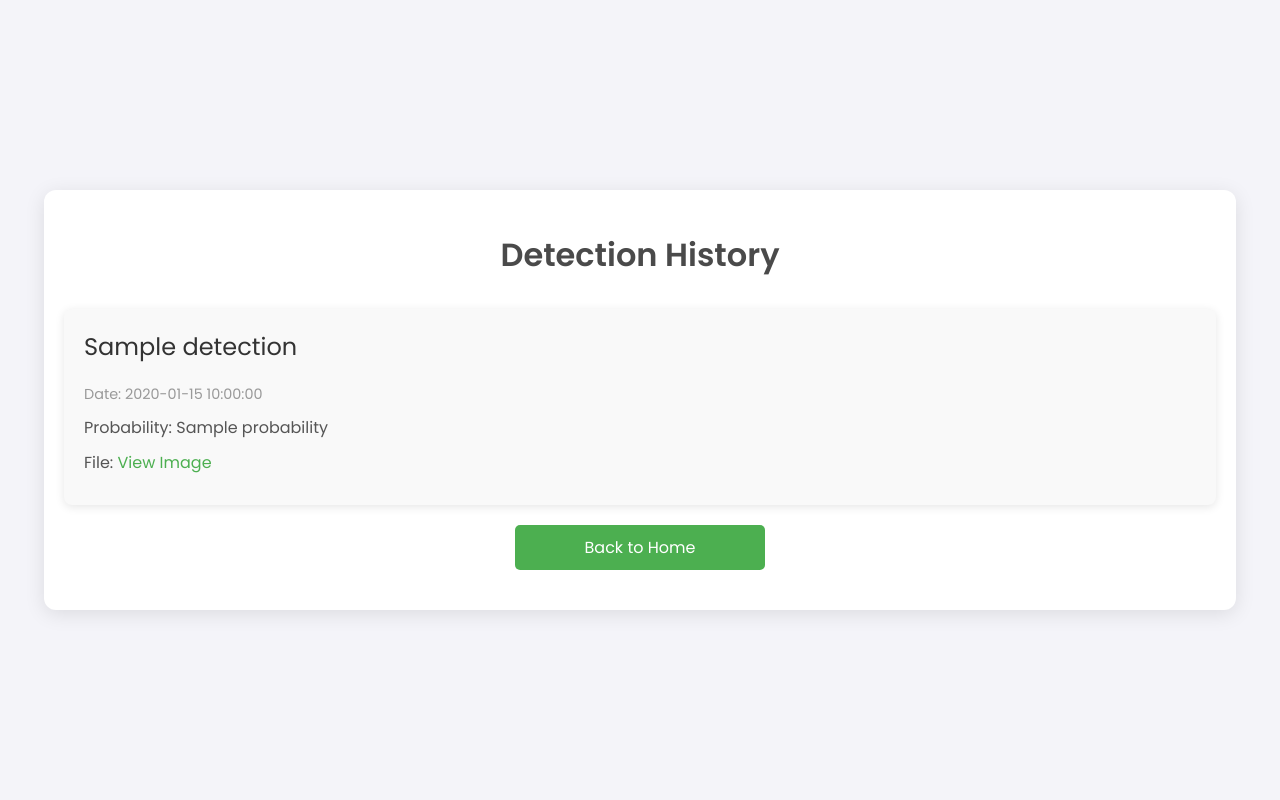
After one commit to sincanmaulanaa/tomato-leaf-disease-detection, a Flask app: template templates/history.html in a window 1280 px wide. The commit adds this page. Run offline with Flask 3, Linux system fonts and the light colour scheme; the template is opened without the code that fills it: most values are stand-ins (such as "Sample title", 1, 10 or a date in 2020); parts of the project's set-up code (start-up, migrations or seed data) failed here and were passed over.

Commit message:
Implement history of diseases detection

```diff
--- a/app.py
+++ b/app.py
@@ -4,6 +4,7 @@ from detection import predict
 import os
 import bcrypt
 from functools import wraps
+from datetime import datetime
 
 app = Flask(__name__)
 app.config['UPLOAD_FOLDER'] = 'uploads'
@@ -12,6 +13,7 @@ app.secret_key = 'tomatos'  # Replace with your secret key
 # Connect to MongoDB
 db = client['tomato']  # Replace with your database name
 users_collection = db['users']  # Replace with your collection name
+detections_collection = db['detections']  # New collection for storing detections
 
 @app.route('/')
 def home():
@@ -90,7 +92,23 @@ def upload_file():
         file_path = os.path.join(app.config['UPLOAD_FOLDER'], file.filename)
         file.save(file_path)
         disease_name, probability = predict(file_path)
+
+        # Store detection result in the database
+        detections_collection.insert_one({
+            'username': session['username'],
+            'file_path': file_path,
+            'disease_name': disease_name,
+            'probability': probability,
+            'date': datetime.now()
+        })
+
         return render_template('result.html', disease_name=disease_name, probability=probability)
+
+@app.route('/history')
+@login_required
+def history():
+    user_detections = detections_collection.find({'username': session['username']})
+    return render_template('history.html', detections=user_detections)
 
 if __name__ == '__main__':
     if not os.path.exists(app.config['UPLOAD_FOLDER']):
--- /dev/null
+++ b/templates/history.html
@@ -0,0 +1,111 @@
+<!DOCTYPE html>
+<html lang="en">
+  <head>
+    <meta charset="UTF-8" />
+    <meta name="viewport" content="width=device-width, initial-scale=1.0" />
+    <title>History Page</title>
+    <link
+      href="https://fonts.googleapis.com/css2?family=Poppins:wght@300;400;600&display=swap"
+      rel="stylesheet"
+    />
+    <style>
+      body {
+        font-family: 'Poppins', sans-serif;
+        margin: 0;
+        padding: 0;
+        background-color: #f4f4f9;
+        color: #333;
+        display: flex;
+        justify-content: center;
+        align-items: center;
+        min-height: 100vh;
+      }
+      .container {
+        width: 90%;
+        max-width: 1200px;
+        margin: 20px;
+        padding: 20px;
+        background-color: #fff;
+        border-radius: 12px;
+        box-shadow: 0 4px 20px rgba(0, 0, 0, 0.1);
+      }
+      h1 {
+        text-align: center;
+        margin-bottom: 30px;
+        font-weight: 600;
+        color: #4a4a4a;
+      }
+      .history-card {
+        background-color: #f9f9f9;
+        border-radius: 8px;
+        box-shadow: 0 2px 10px rgba(0, 0, 0, 0.1);
+        margin-bottom: 20px;
+        padding: 20px;
+        transition: transform 0.3s, box-shadow 0.3s;
+      }
+      .history-card:hover {
+        transform: translateY(-5px);
+        box-shadow: 0 4px 20px rgba(0, 0, 0, 0.2);
+      }
+      .history-card h2 {
+        margin-top: 0;
+        font-weight: 500;
+        color: #333;
+      }
+      .history-card p {
+        margin: 10px 0;
+        color: #555;
+      }
+      .history-card .date {
+        font-size: 0.9em;
+        color: #999;
+      }
+      .history-card a {
+        color: #4caf50;
+        text-decoration: none;
+        transition: color 0.2s;
+      }
+      .history-card a:hover {
+        color: #9bcf9d;
+      }
+      .back-button {
+        display: block;
+        width: 20%;
+        margin: 20px auto;
+        padding: 10px;
+        text-align: center;
+        background-color: #4caf50;
+        color: #fff;
+        text-decoration: none;
+        border-radius: 5px;
+        transition: background-color 0.3s;
+      }
+      .back-button:hover {
+        background-color: #7bbe7e;
+      }
+    </style>
+  </head>
+  <body>
+    <div class="container">
+      <h1>Detection History</h1>
+      {% for detection in detections %}
+      <div class="history-card">
+        <h2>{{ detection.disease_name }}</h2>
+        <p class="date">
+          Date: {{ detection.date.strftime('%Y-%m-%d %H:%M:%S') }}
+        </p>
+        <p>Probability: {{ detection.probability }}</p>
+        <p>
+          File:
+          <a
+            href="{{ url_for('static', filename=detection.file_path) }}"
+            target="_blank"
+            >View Image</a
+          >
+        </p>
+      </div>
+      {% endfor %}
+      <a href="{{ url_for('home') }}" class="back-button">Back to Home</a>
+    </div>
+  </body>
+</html>
```
Also changed, not shown: templates/index.html (+23 -1 lines).
